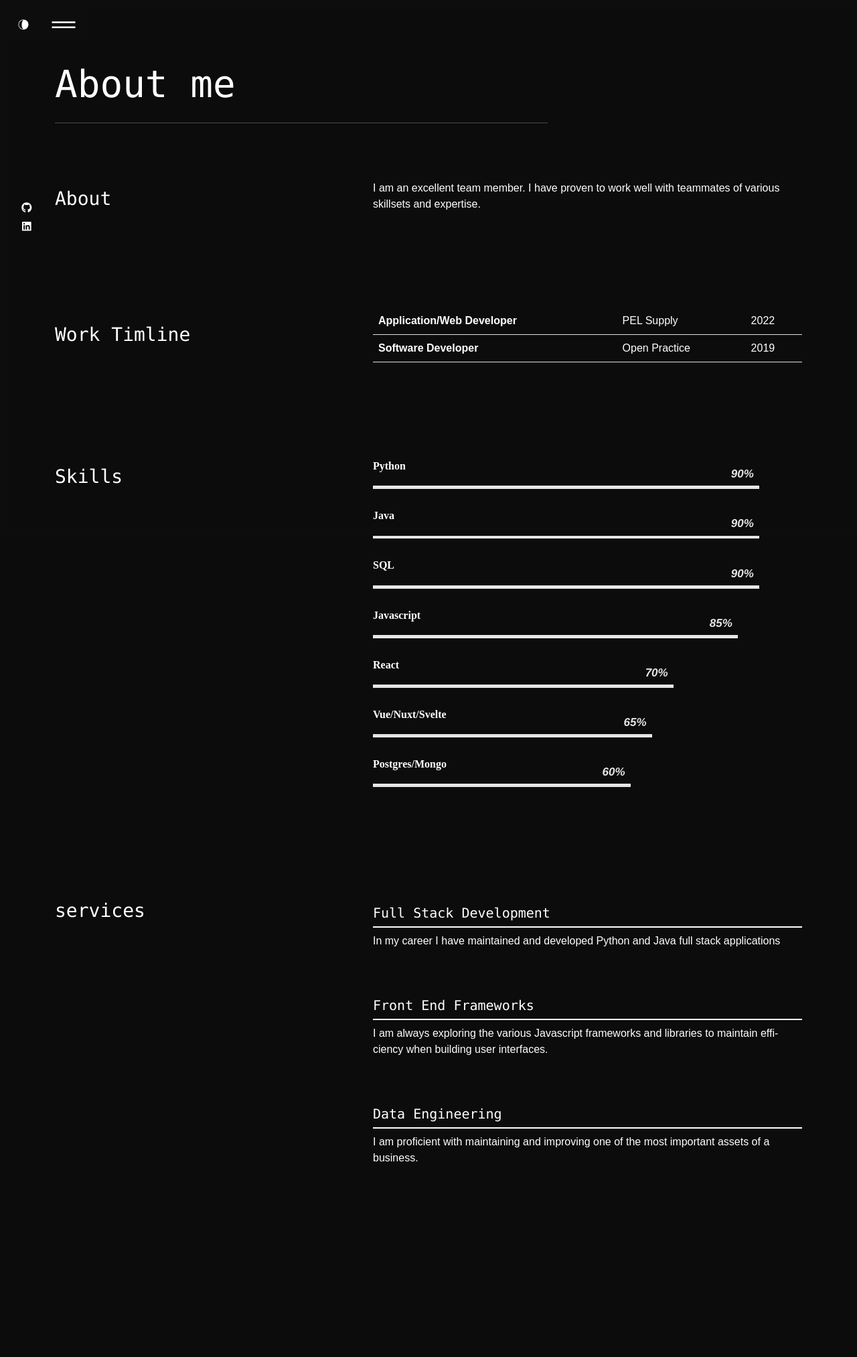
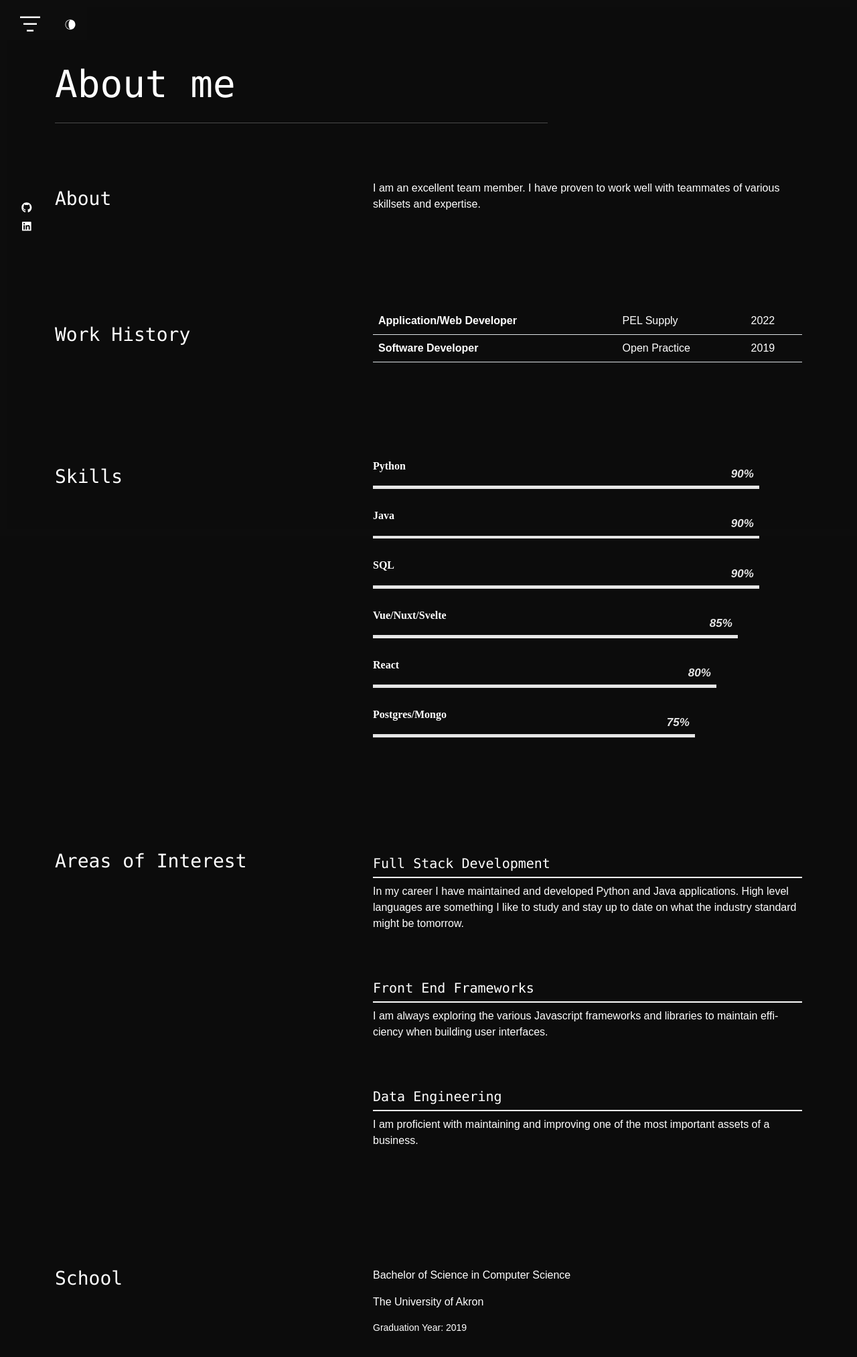
Before and after one commit to snyderbrad/roberts-react, a React (Create React App) app: page /about in a window 1280 px wide. Shown: the top 2026 px of the page at 67% size. Before the commit the page ends 1781 px from the top, so only its background shows below. Built offline with nearby package versions, Linux system fonts and the light colour scheme; a web font is replaced by a local one.

Commit message:
UI changes

```diff
--- a/src/content_option.js
+++ b/src/content_option.js
@@ -38,27 +38,22 @@ const skills = [{
         value: 90,
     },
     {
-        name: "Javascript",
+        name: "Vue/Nuxt/Svelte",
         value: 85,
     },
     {
         name: "React",
-        value: 70,
-    },
-    {
-        name: "Vue/Nuxt/Svelte",
-        value: 65,
+        value: 80,
     },
     {
         name: "Postgres/Mongo",
-        value: 60,
+        value: 75,
     },
 ];
 
-const services = [{
+const interests = [{
         title: "Full Stack Development",
-        description: "In my career I have maintained and developed Python and Java full stack applications ",
-    },
+        description: "In my career I have maintained and developed Python and Java applications. High level languages are something I like to study and stay up to date on what the industry standard might be tomorrow."   },
     {
         title: "Front End Frameworks",
         description: "I am always exploring the various Javascript frameworks and libraries to maintain efficiency when building user interfaces.",
@@ -69,6 +64,13 @@ const services = [{
     },
 ];
 
+
+const school = [
+    {
+        name: 'The University of Akron', graduation_year: '2019',
+        degree: 'Bachelor of Science in Computer Science'
+    }]
+
 const dataportfolio = [{
         img: "images/banner2.jpg",
         description: "Single page app made for a family member's business",
@@ -77,8 +79,7 @@ const dataportfolio = [{
 ];
 
 const contactConfig = {
-    YOUR_EMAIL: "bradleysnyder358@gmail.com",
-    YOUR_PHONE: "(555)123-4567",
+    YOUR_EMAIL: "1bradleysnyder@gmail.com",
     description: "Developer with four years of professional experience",
     // creat an emailjs.com account
     // check out this tutorial https://www.emailjs.com/docs/examples/reactjs/
@@ -97,8 +98,9 @@ export {
     dataportfolio,
     worktimeline,
     skills,
-    services,
     introdata,
     contactConfig,
     socialProfiles,
+    interests,
+    school
 };
--- a/src/header/index.js
+++ b/src/header/index.js
@@ -1,6 +1,6 @@
 import React, { useState } from "react";
 import "./style.css";
-import { VscGrabber, VscClose } from "react-icons/vsc";
+import { VscListFilter, VscClose } from "react-icons/vsc";
 import { Link } from "react-router-dom";
 import { socialProfiles } from "../content_option";
 import Themetoggle from "../components/themetoggle";
@@ -18,30 +18,28 @@ const Headermain = () => {
       <header className="fixed-top site__header">
         <div className="d-flex align-items-center justify-content-between">
           <div className="d-flex align-items-center">
-          <Themetoggle />
-          <button className="menu__button  nav_ac" onClick={handleToggle}>
-            {!isActive ? <VscClose /> : <VscGrabber />}
+          <button className="menu_button  nav_ac" onClick={handleToggle}>
+            {!isActive ? <VscListFilter /> : <VscListFilter />}
           </button>
-
+          <Themetoggle/>
           </div>
         </div>
-
         <div className={`site__navigation ${!isActive ? "menu__opend" : ""}`}>
           <div className="bg__menu h-100">
             <div className="menu__wrapper">
               <div className="menu__container p-3">
                 <ul className="the_menu">
-                  <li className="menu_item ">
-                  <Link  onClick={handleToggle} to="/" className="my-3">Home</Link>
+                  <li className="menu_item">
+                      <Link  onClick={handleToggle} to="/" className="my-3">Home</Link>
                   </li>
                   <li className="menu_item">
-                    <Link  onClick={handleToggle} to="/portfolio" className="my-3"> Portfolio</Link>
+                      <Link  onClick={handleToggle} to="/portfolio" className="my-3"> Portfolio</Link>
                   </li>
                   <li className="menu_item">
-                  <Link onClick={handleToggle} to="/about" className="my-3">About</Link>
+                      <Link onClick={handleToggle} to="/about" className="my-3">About</Link>
                   </li>
                   <li className="menu_item">
-                  <Link onClick={handleToggle} to="/contact" className="my-3"> Contact</Link>
+                      <Link onClick={handleToggle} to="/contact" className="my-3"> Contact</Link>
                   </li>
                 </ul>
               </div>
@@ -49,7 +47,8 @@ const Headermain = () => {
           </div>
           <div className="menu_footer d-flex flex-column flex-md-row justify-content-between align-items-md-center position-absolute w-100 p-3">
             <div className="d-flex">
-            <a href={socialProfiles.github}>Github</a>
+                <a href={socialProfiles.github}>GitHub</a>
+                <a href={socialProfiles.linkedin}>LinkedIn</a>
             </div>
           </div>
         </div>
@@ -58,7 +57,6 @@ const Headermain = () => {
       <div className="br-bottom"></div>
       <div className="br-left"></div>
       <div className="br-right"></div>
-
     </>
   );
 };
--- a/src/header/style.css
+++ b/src/header/style.css
@@ -1,20 +1,21 @@
 .site__header {
+    width: 100vw;
     top: 10px;
     padding-left: 10px;
     padding-right: 10px;
 }
 
-.menu__button {
+.menu_button {
     color: var(--text-color);
 }
 
-.menu__button:focus,
-.menu__button:hover {
+.menu_button:focus,
+.menu_button:hover {
     color: var(--text-color);
     box-shadow: unset;
 }
 
-.menu__button svg {
+.menu_button svg {
     width: 2em;
     height: 2em;
     fill: var(--text-color-2);
@@ -174,13 +175,13 @@
 .the_menu .menu_item>a {
     color: var(--text-color-2);
     line-height: 1;
-    font-size: 2rem;
+    font-size: 4rem;
     display: inline-block;
     position: relative;
     transition: color 250ms cubic-bezier(0, 0, 0.58, 1) 0s;
     padding: 4px 0px;
     text-decoration: none;
-    font-family: Marcellus;
+    font-family: 'Raleway', sans-serif;
 }
 
 .the_menu .menu_item>a:hover {
--- a/src/index.css
+++ b/src/index.css
@@ -4,7 +4,7 @@
     --secondary-color: #fff;
     --text-color: #fff;
     --text-color-2: #fff;
-    --text-color-3: rgb(204, 0, 0);
+    --text-color-3: rgb(66, 138, 237);
     --overlay-color: rgb(12 12 12 / 63%);
 }
 
@@ -14,7 +14,7 @@
     --secondary-color: #000;
     --text-color: #000;
     --text-color-2: #000;
-    --text-color-3: rgb(204, 0, 0);
+    --text-color-3: rgb(66, 138, 237);
     --overlay-color: rgb(255 255 255 / 70%);
 }
 
--- a/src/pages/about/index.js
+++ b/src/pages/about/index.js
@@ -7,7 +7,8 @@ import {
   meta,
   worktimeline,
   skills,
-  services,
+  interests,
+  school
 } from "../../content_option";
 
 export const About = () => {
@@ -37,7 +38,7 @@ export const About = () => {
         </Row>
         <Row className=" sec_sp">
           <Col lg="5">
-            <h3 className="color_sec py-4">Work Timline</h3>
+            <h3 className="color_sec py-4">Work History</h3>
           </Col>
           <Col lg="7">
             <table className="table caption-top">
@@ -81,14 +82,30 @@ export const About = () => {
         </Row>
         <Row className="sec_sp">
           <Col lang="5">
-            <h3 className="color_sec py-4">services</h3>
+            <h3 className="color_sec py-4">Areas of Interest</h3>
           </Col>
           <Col lg="7">
-            {services.map((data, i) => {
+            {interests.map((data, i) => {
               return (
-                <div className="service_ py-4" key={i}>
-                  <h5 className="service__title">{data.title}</h5>
-                  <p className="service_desc">{data.description}</p>
+                <div className="interest_ py-4" key={i}>
+                  <h5 className="interest_title">{data.title}</h5>
+                  <p className="interest_desc">{data.description}</p>
+                </div>
+              );
+            })}
+          </Col>
+        </Row>
+        <Row className="sec_sp">
+          <Col lang="5">
+            <h3 className="color_sec py-4">School</h3>
+          </Col>
+          <Col lg="7">
+            {school.map((data, i) => {
+              return (
+                <div className="school_ py-4" key={i}>
+                  <p className="school_degree">{data.degree}</p>
+                  <p className="school_name">{data.name}</p>
+                  <p className="school_year">Graduation Year: {data.graduation_year}</p>
                 </div>
               );
             })}
--- a/src/pages/about/style.css
+++ b/src/pages/about/style.css
@@ -61,16 +61,14 @@
     font-size: 45px;
 }
 
-.service__title {
+.interest_title {
     padding: 8px 0;
     border-bottom: solid 2px var(--secondary-color);
 }
 
-.service-section .service-category-title {
-    padding-bottom: 4px;
+.school_year{
+    font-size: 14px;
 }
-
-
 /*! CSS Used keyframes */
 
 @-webkit-keyframes fadeInUp {
--- a/src/pages/contact/index.js
+++ b/src/pages/contact/index.js
@@ -93,7 +93,6 @@ export const ContactUs = () => {
             </Alert>
           </Col>
           <Col lg="5" className="mb-5">
-            <h3 className="color_sec py-4">Get in touch</h3>
             <address>
               <strong>Email:</strong>{" "}
               <a href={`mailto:${contactConfig.YOUR_EMAIL}`}>
--- a/src/pages/home/index.js
+++ b/src/pages/home/index.js
@@ -4,7 +4,7 @@ import { Helmet, HelmetProvider } from "react-helmet-async";
 import Typewriter from "typewriter-effect";
 import { introdata, meta } from "../../content_option";
 import { Link } from "react-router-dom";
-import img from '../../assets/images/Headshot-OPS2.png'
+import img from '../../assets/images/Headshot-OPS3.png'
 import img2 from '../../assets/images/Cleveland.svg'
 
 export const Home = () => {
```
Also changed, not shown: src/assets/images/Headshot-OPS3.png (added).
